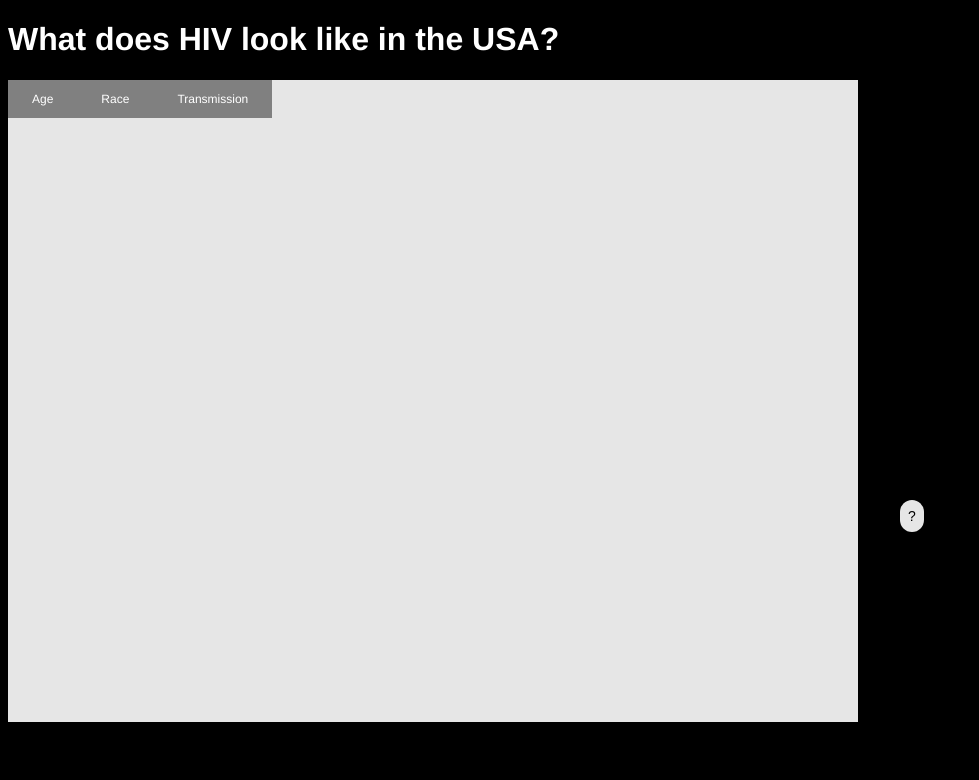
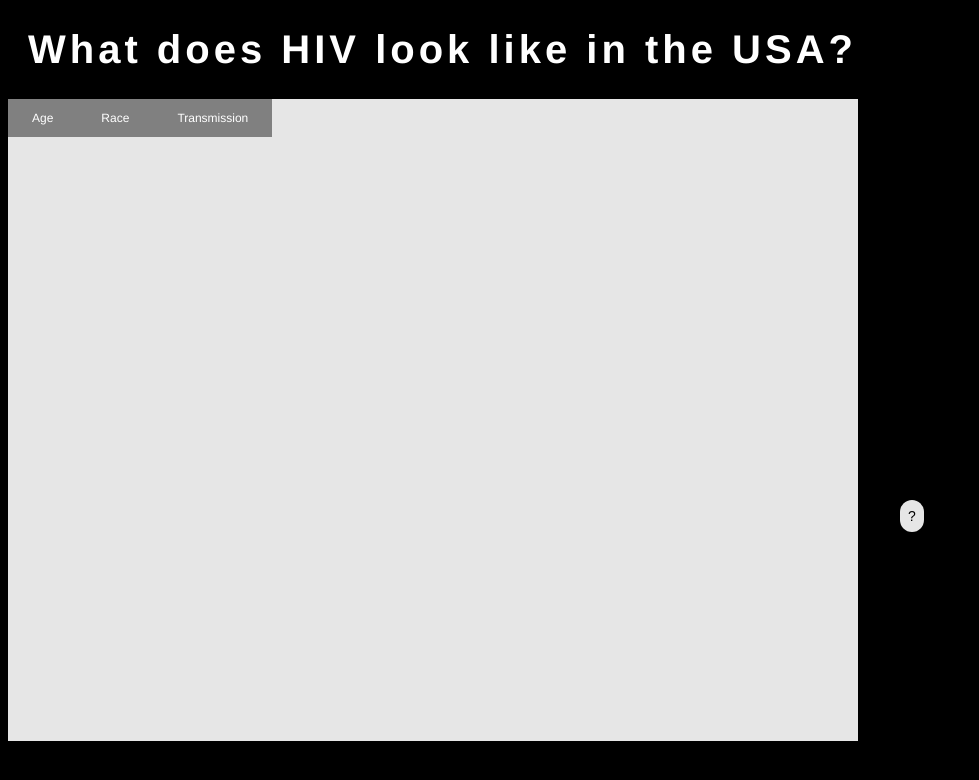
Before and after one commit to jackadamphoto/HIV-vis, a plain HTML site: page index.html in a window 1280 px wide. Shown: the whole page, without its empty margins (0-979 px from the left). Drawn offline with Linux system fonts and the light colour scheme.

Commit message:
changed style

```diff
--- a/styles.css
+++ b/styles.css
@@ -8,7 +8,14 @@ p { font-size: 12px; }
 .ring { stroke: black; stroke-width: 0.75; }
 .polyline { stroke: white; stroke-width: 0.75; fill: none; }
 .ring:hover, .hot:hover { stroke: white; }
-#title { color: white; }
+
+#title {
+    color: white;
+    padding-left: 20px;
+    font-size: 40px;
+    letter-spacing: 4px;
+  }
+
 body { background-color: black; }
 
 #tooltip {
```
